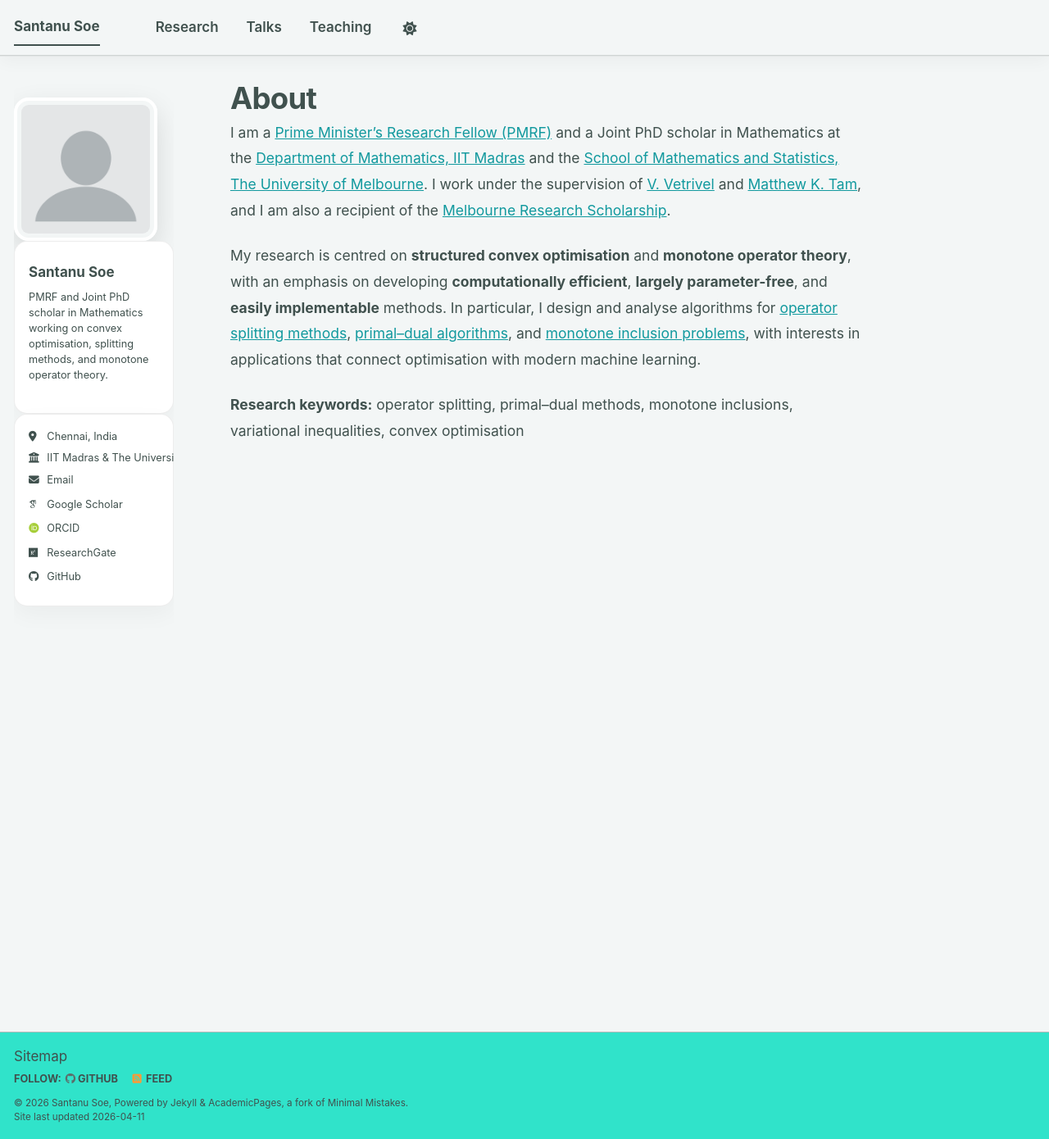
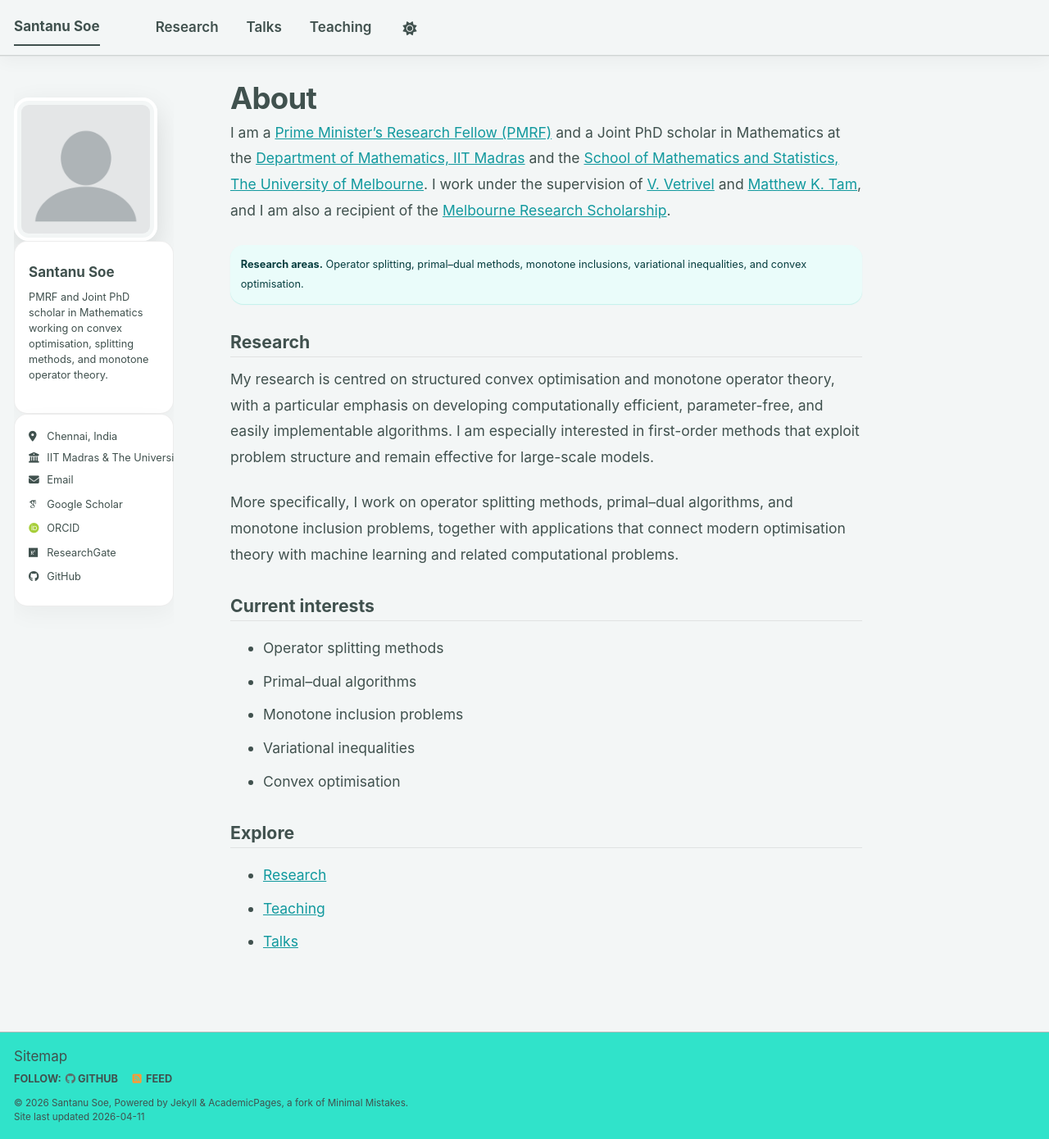
Before and after one commit to santanusoe/santanusoe.github.io, a Jekyll site: the page built from _pages/about.md, in a window 1280 px wide and 1390 px high. Shown: the whole window at 82% size. Built offline with Jekyll 4.4.1, drawn with Linux system fonts in a browser that asks for light colours; some web fonts are replaced; a script bundle is joined from its source files by our own code; library files that are not in the unit come from our copies.

Commit message:
Update about.md

```diff
--- a/_pages/about.md
+++ b/_pages/about.md
@@ -9,6 +9,25 @@ redirect_from:
 
 I am a [Prime Minister's Research Fellow (PMRF)](https://pmrf.in/) and a Joint PhD scholar in Mathematics at the [Department of Mathematics, IIT Madras](https://math.iitm.ac.in/) and the [School of Mathematics and Statistics, The University of Melbourne](https://ms.unimelb.edu.au/). I work under the supervision of [V. Vetrivel](https://math.iitm.ac.in/innerfaculty.php?fname=Vetrivel+V) and [Matthew K. Tam](https://findanexpert.unimelb.edu.au/profile/859328-matthew-tam), and I am also a recipient of the [Melbourne Research Scholarship](https://scholarships.unimelb.edu.au/awards/melbourne-research-scholarship).
 
-My research is centred on **structured convex optimisation** and **monotone operator theory**, with an emphasis on developing **computationally efficient**, **largely parameter-free**, and **easily implementable** methods. In particular, I design and analyse algorithms for [operator splitting methods](https://en.wikipedia.org/wiki/Splitting_method), [primal–dual algorithms](https://en.wikipedia.org/wiki/Primal%E2%80%93dual_method), and [monotone inclusion problems](https://en.wikipedia.org/wiki/Monotone_operator), with interests in applications that connect optimisation with modern machine learning.
+{: .notice--primary}
+**Research areas.** Operator splitting, primal–dual methods, monotone inclusions, variational inequalities, and convex optimisation.
 
-**Research keywords:** operator splitting, primal–dual methods, monotone inclusions, variational inequalities, convex optimisation
+## Research
+
+My research is centred on structured convex optimisation and monotone operator theory, with a particular emphasis on developing computationally efficient, parameter-free, and easily implementable algorithms. I am especially interested in first-order methods that exploit problem structure and remain effective for large-scale models.
+
+More specifically, I work on operator splitting methods, primal–dual algorithms, and monotone inclusion problems, together with applications that connect modern optimisation theory with machine learning and related computational problems.
+
+## Current interests
+
+- Operator splitting methods
+- Primal–dual algorithms
+- Monotone inclusion problems
+- Variational inequalities
+- Convex optimisation
+
+## Explore
+
+- [Research](/publications/)
+- [Teaching](/teaching/)
+- [Talks](/talks/)
```
